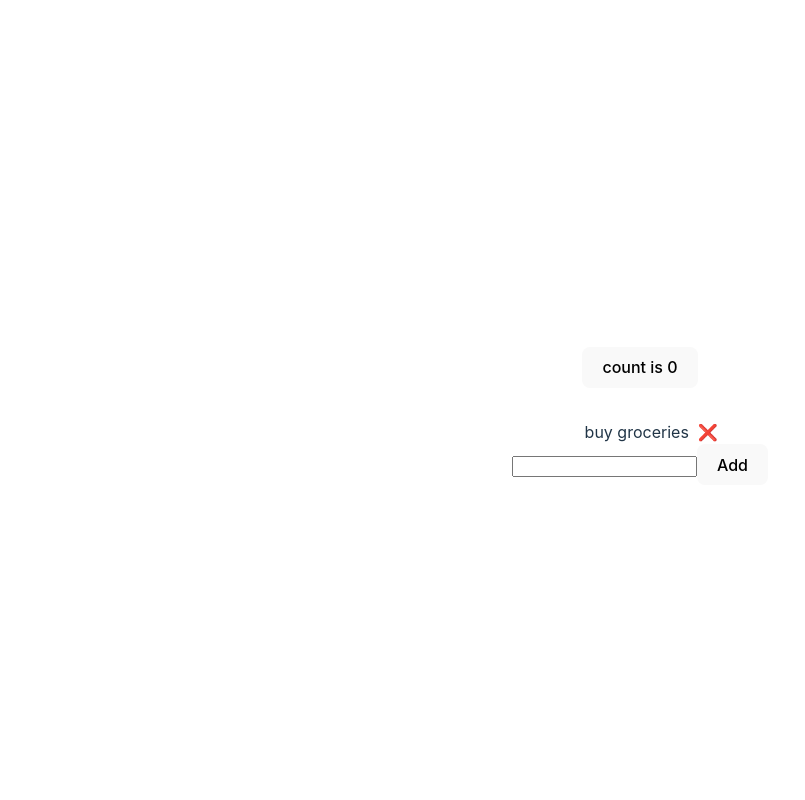
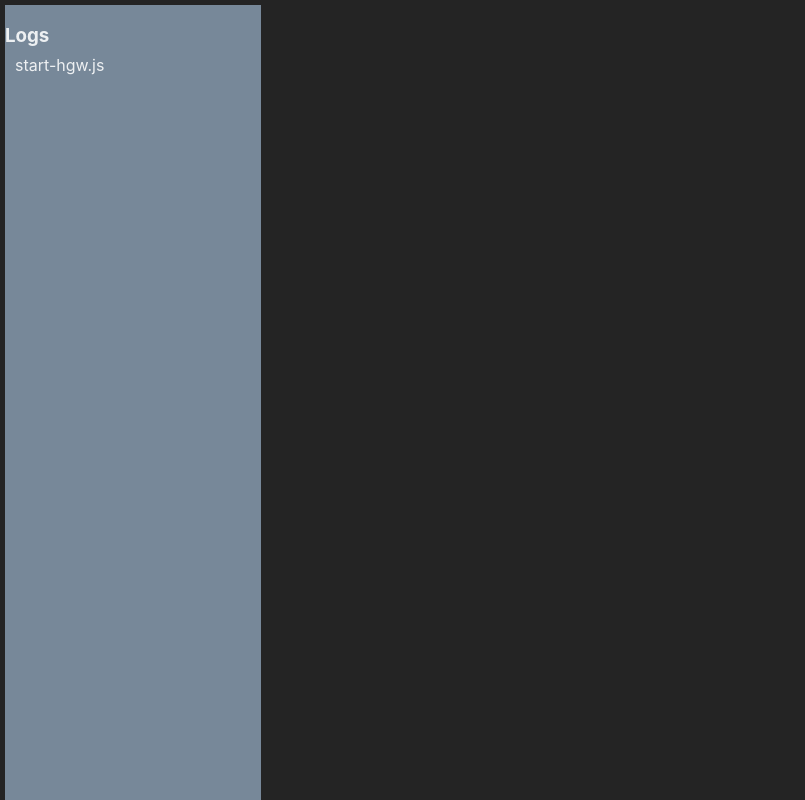
Before and after one commit to JasonGoemaat/bitburner-vue-viewer, a Vue app: page / in a window 1280 px wide. Shown: the whole page, without its empty margins (0-805 px from the left). Built offline with nearby package versions, Linux system fonts and the light colour scheme.

Commit message:
Got the logging working

```diff
--- a/src/App.vue
+++ b/src/App.vue
@@ -2,57 +2,102 @@
 // This starter template is using Vue 3 <script setup> SFCs
 // Check out https://vuejs.org/api/sfc-script-setup.html#script-setup
 import HelloWorld from './components/HelloWorld.vue'
+import Log from './components/Log.vue'
 import { onBeforeUnmount, onMounted, ref } from 'vue'
 import { useTodos } from './stores/test-store'
-import { storeToRefs } from 'pinia'
+import { useLogs } from './stores/logs-store'
+import { useTables } from './stores/tables-store'
+// import { storeToRefs } from 'pinia' // for todos sample
+
+const logs = useLogs()
+const tables = useTables()
 
 const store = useTodos()
-const { todos, filter, nextId } = storeToRefs(store)
-const { toggleFinished, addTodo, removeTodo } = store
 
-const text = ref('')
 
-function addTodoClick(str) {
-  if (str.length === 0) return;
-  addTodo(str)
-  text.value = ''
+//---------------------------------todos------------------------------------------
+//- for todos sample
+// const { todos, filter, nextId } = storeToRefs(store)
+// const { toggleFinished, addTodo, removeTodo } = store
+// const text = ref('')
+
+// function addTodoClick(str) {
+//   if (str.length === 0) return;
+//   addTodo(str)
+//   text.value = ''
+// }
+
+// function removeTodoClick(id) {
+//   console.log(`removeTodoClick(${id})`)
+//   removeTodo(id)
+// }
+
+// function toggleFinishedClick(id) {
+//   console.log(`toggleFinishedClick(${id})`)
+//   toggleFinished(id)
+// }
+
+// const move = (event) => {
+//   console.log(event)
+// }
+//---------------------------------todos------------------------------------------
+
+/* run this to open the page and listen for messages
+var w = window.open('http://127.0.0.1:5173/bitburner-vue-viewer/')
+if (!listener) {
+  var listener = window.addEventListener('message', event => {
+    console.log(`message from origin '${event.origin}''`)
+    console.log('  ' + JSON.stringify(event.data))
+    source.postMessage({ text: 'Thank you!' }, event.origin)
+  })
+  window.listener = listener
 }
 
-function removeTodoClick(id) {
-  console.log(`removeTodoClick(${id})`)
-  removeTodo(id)
-}
+// post a sample message to our vue app
+w.postMessage({ text: 'Hello, world!' }, "*")
+w.postMessage({ text: 'Hello, world!' }, "http://127.0.0.1:5173/")
 
-function toggleFinishedClick(id) {
-  console.log(`toggleFinishedClick(${id})`)
-  toggleFinished(id)
-}
+//
+*/
 
-const move = (event) => {
-  console.log(event)
+const onMessage = (event) => {
+  console.log(`${new Date().toLocaleTimeString()} from ${event.origin}:`, JSON.stringify(event.data))
+  let { data } = event
+  if (data.id && data.command === 'log' && data.lines) {
+    logs.addLines(data.id, data.lines)
+  }
 }
 
 onMounted(() => {
   //window.addEventListener('mousemove', move)
+  window.addEventListener('message', onMessage)
 })
 
 onBeforeUnmount(() => {
   //window.removeEventListener('mousemove', move)
+  window.removeEventListener('message', onMessage)
 })
 </script>
 
 <template>
-  <!-- <div>
+  <!-- Our log page -->
+  <Log />
+
+  <!-- ORIGINAL
+  <div>
     <a href="https://vitejs.dev" target="_blank">
       <img src="/vite.svg" class="logo" alt="Vite logo" />
     </a>
     <a href="https://vuejs.org/" target="_blank">
       <img src="./assets/vue.svg" class="logo vue" alt="Vue logo" />
     </a>
-  </div> -->
+  </div>
+
   <HelloWorld msg="Vite + Vue" />
+  -->
 
-  <div v-for="todo in todos" :key="todo.id">
+  <!-- TODOS -->
+  <!-- <div v-for="todo in todos" :key="todo.id">
     <div class="no-select">
       <span :class="{ transparent: !todo.finished }">&#10004;</span>&nbsp;
       <span class="clickable" :class="{ finished: todo.finished }" @click.stop="toggleFinishedClick(todo.id)">{{ todo.text }}</span>&nbsp;
@@ -63,11 +108,12 @@ onBeforeUnmount(() => {
     <form @submit.prevent="addTodoClick(text)">
       <input v-model="text" type="text" /><button>Add</button>
     </form>
-  </div>
+  </div> -->
+  <!-- TODOS -->
 </template>
 
 <style scoped>
-.logo {
+/* .logo {
   height: 6em;
   padding: 1.5em;
   will-change: filter;
@@ -95,5 +141,5 @@ onBeforeUnmount(() => {
 
 .no-select {
   user-select: none;
-}
+} */
 </style>
--- a/src/components/HelloWorld.vue
+++ b/src/components/HelloWorld.vue
@@ -1,9 +1,30 @@
 <script setup>
 import { ref } from 'vue'
+/* run this to open the page and listen for messages
+var w = window.open('http://127.0.0.1:5173/bitburner-vue-viewer/')
+var listener = window.addEventListener('message', event => {
+  console.log(`message from origin '${event.origin}''`)
+  console.log('  ' + JSON.stringify(event.data))
+  event.source.postMessage({ text: 'Thank you!' }, event.origin)
+})
+
+// post a sample message to our vue app
+w.postMessage({ text: 'Hello, world!' }, "*")
+w.postMessage({ text: 'Hello, world!' }, "http://127.0.0.1:5173/")
+
+//
+*/
 
 defineProps({
-  msg: String
+  msg: String,
 })
+
+const countClick = event => {
+  count.value++
+  if (window.opener) {
+    window.opener.postMessage({ source: 'counter', count: count.value }, "*")
+  }
+}
 
 const count = ref(0)
 </script>
@@ -12,7 +33,7 @@ const count = ref(0)
   <!-- <h1>{{ msg }}</h1> -->
 
   <div class="card">
-    <button type="button" @click="count++">count is {{ count }}</button>
+    <button type="button" @click="countClick">count is {{ count }}</button>
     <!-- <p>
       Edit
       <code>components/HelloWorld.vue</code> to test HMR
--- /dev/null
+++ b/src/components/Log.vue
@@ -0,0 +1,140 @@
+<script setup>
+import { ref } from 'vue'
+import { useLogs } from '../stores/logs-store'
+import { useTables } from '../stores/tables-store'
+import { storeToRefs } from 'pinia'
+
+
+/* run this to open the page and listen for messages
+var w = window.open('http://127.0.0.1:5173/bitburner-vue-viewer/')
+var listener = window.addEventListener('message', event => {
+  console.log(`message from origin '${event.origin}''`)
+  console.log('  ' + JSON.stringify(event.data))
+  source.postMessage({ text: 'Thank you!' }, event.origin)
+})
+
+// post a sample message to our vue app
+w.postMessage({ text: 'Hello, world!' }, "*")
+w.postMessage({ text: 'Hello, world!' }, "http://127.0.0.1:5173/")
+
+//
+*/
+
+const logStore = useLogs()
+const { logs } = storeToRefs(logStore)
+
+console.log('logStore:', logStore)
+
+const selectedLog = ref(null)
+const selectedTable = ref(null)
+const selectLog = (id) => {
+  selectedLog.value = logStore.logs.find(x => x.id === id)
+  selectedTable.value = null
+}
+
+defineProps({
+  logId: String,
+  lines: String
+})
+
+const addLog = event => {
+  let id = logId.value
+  let lines = text.value
+  console.log({ id, lines })
+  addLines(logId.value, text.value)
+  // if (window.opener) {
+  //   window.opener.postMessage({ source: 'counter', count: count.value }, "*")
+  // }
+}
+
+const isLogActive = (id) => {
+  console.log(selectLog, selectLog.value)
+  return selectedLog && selectedLog.value && selectedLog.value.id && selectedLog.value.id === id
+}
+
+const logId = ref('sample.js')
+const text = ref('Hello\nworld!')
+
+</script>
+
+<template>
+
+  <div class="sidebar">
+    <h3>Logs</h3>
+    <ul>
+      <li v-for="log in logs"
+      :key="log.id"
+
+      :class="{ active: isLogActive(log.id) }"
+      @click="selectLog(log.id)">{{log.id}}</li>
+    </ul>
+  </div>
+
+  <div v-if="selectedLog" class="content">
+    <div class="logs">
+      {{selectedLog.lines.join('\n')}}
+    </div>
+  </div>
+
+  <!-- <div v-if="table" class="content">
+    <div class="logs">
+      {{log.lines.join('\n')}}
+    </div>
+  </div> -->
+
+  <!-- For testing: add log with id -->
+  <div>
+    <form @submit.prevent="addLog(logId, text)">
+      <input v-model="logId" type="text" /><br/>
+      <textarea v-model="text" placeholder="add multiple lines"></textarea><br/>
+      <button>Add</button>
+    </form>
+  </div>
+</template>
+
+<style scoped>
+.read-the-docs {
+  color: #888;
+}
+
+div.logs {
+  font-family: monospace;
+  white-space: pre;
+  line-height: 1em;
+}
+
+.sidebar {
+  width: 20%;
+  height: 100%;
+  background-color: lightslategray;
+  position: fixed;
+  overflow: scroll;
+}
+
+.sidebar h3 {
+  margin-bottom: 5px;
+}
+
+.sidebar ul {
+  margin-top: 5px;
+  padding-left: 10px
+}
+.sidebar ul li {
+  cursor: pointer;
+  list-style-type: none;
+}
+
+.sidebar ul li.active {
+  background-color: green;
+}
+
+.content {
+  margin-left: 21%;
+  width: 75%;
+  height: 100%;
+}
+
+div.logs p {
+  margin: 0
+}
+</style>
--- /dev/null
+++ b/src/stores/logs-store.js
@@ -0,0 +1,50 @@
+import { defineStore } from 'pinia'
+
+export const useLogs = defineStore('logs', {
+  state: () => ({
+    /** @type {{ text: string, id: number, isFinished: boolean }[]} */
+    logs: [{
+      id: 'start-hgw.js',
+      actions: [],
+      lines: ['Restart in 74.5 min at 5:10:59 PM',
+        '',
+        '┌────────┬────────┬────────┬────────┬─────────┐',
+        '│ target │ host   │ income │ hourly │ expGain │',
+        '├────────┼────────┼────────┼────────┼─────────┤',
+        '│ total  │        │     -- │     -- │     731 │',
+        '│ all    │ peta-1 │  $0.00 │  $0.00 │     733 │',
+        '│ all    │ peta-2 │     -- │     -- │ waiting │',
+        '│ all    │ peta-3 │     -- │     -- │ waiting │',
+        '└────────┴────────┴────────┴────────┴─────────┘',
+    ]
+    }],
+  }),
+  getters: {
+  },
+  actions: {
+    // any amount of arguments, return a promise or not
+    addLines(id, lines) {
+      let log = this.findOrAddLog(id)
+      if (typeof(lines) === 'string') {
+        log.lines = log.lines.concat(lines.split('\n'))
+      } else {
+        log.lines.concat(lines.map(x => x.split('\n')))
+      }
+    },
+    clear(id) {
+      let log = this.logs.find(x => x.id)
+      if (!log) this.addLog(id)
+    },
+    close(id) {
+      this.logs = this.logs.filter(x => x.id !== id)
+    },
+    findOrAddLog(id) {
+      let log = this.logs.find(x => x.id === id)
+      if (!log) {
+        log = { id, lines: []}
+        this.logs.push(log)
+      }
+      return log
+    }
+  },
+})
--- /dev/null
+++ b/src/stores/tables-store.js
@@ -0,0 +1,40 @@
+import { defineStore } from 'pinia'
+
+export const useTables = defineStore('tables', {
+  state: () => ({
+    /** @type {{ text: string, id: number, isFinished: boolean }[]} */
+    tables: [{
+      id: 'start-hgw.js',
+      actions: [],
+      data: [{ target: 'total', host: '', income: '--', hourly: '--', expGain: '' }]
+    }],
+  }),
+  getters: {
+  },
+  actions: {
+    // any amount of arguments, return a promise or not
+    addLines(id, lines) {
+      let log = this.findOrAddLog(id)
+      if (typeof(lines) === 'string') {
+        this.lines = this.lines.concat(lines.split('\n'))
+      } else {
+        this.lines.concat(lines.map(x => x.split('\n')))
+      }
+    },
+    clear(id) {
+      let log = this.logs.find(x => x.id)
+      if (!log) this.addLog(id)
+    },
+    close(id) {
+      this.logs = this.logs.filter(x => x.id !== id)
+    },
+    findOrAddLog(id) {
+      let log = this.logs.find(x => x.id === id)
+      if (!log) {
+        log = { id, lines: []}
+        this.logs.push(log)
+      }
+      return log
+    }
+  },
+})
--- a/src/style.css
+++ b/src/style.css
@@ -13,9 +13,16 @@
   -webkit-font-smoothing: antialiased;
   -moz-osx-font-smoothing: grayscale;
   -webkit-text-size-adjust: 100%;
+  padding: 0;
+  margin: 0;
 }
 
-a {
+body {
+  padding: 0;
+  margin: 5px;
+}
+
+/* a {
   font-weight: 500;
   color: #646cff;
   text-decoration: inherit;
@@ -87,4 +94,4 @@ button:focus-visible {
   button {
     background-color: #f9f9f9;
   }
-}
+} */
```
